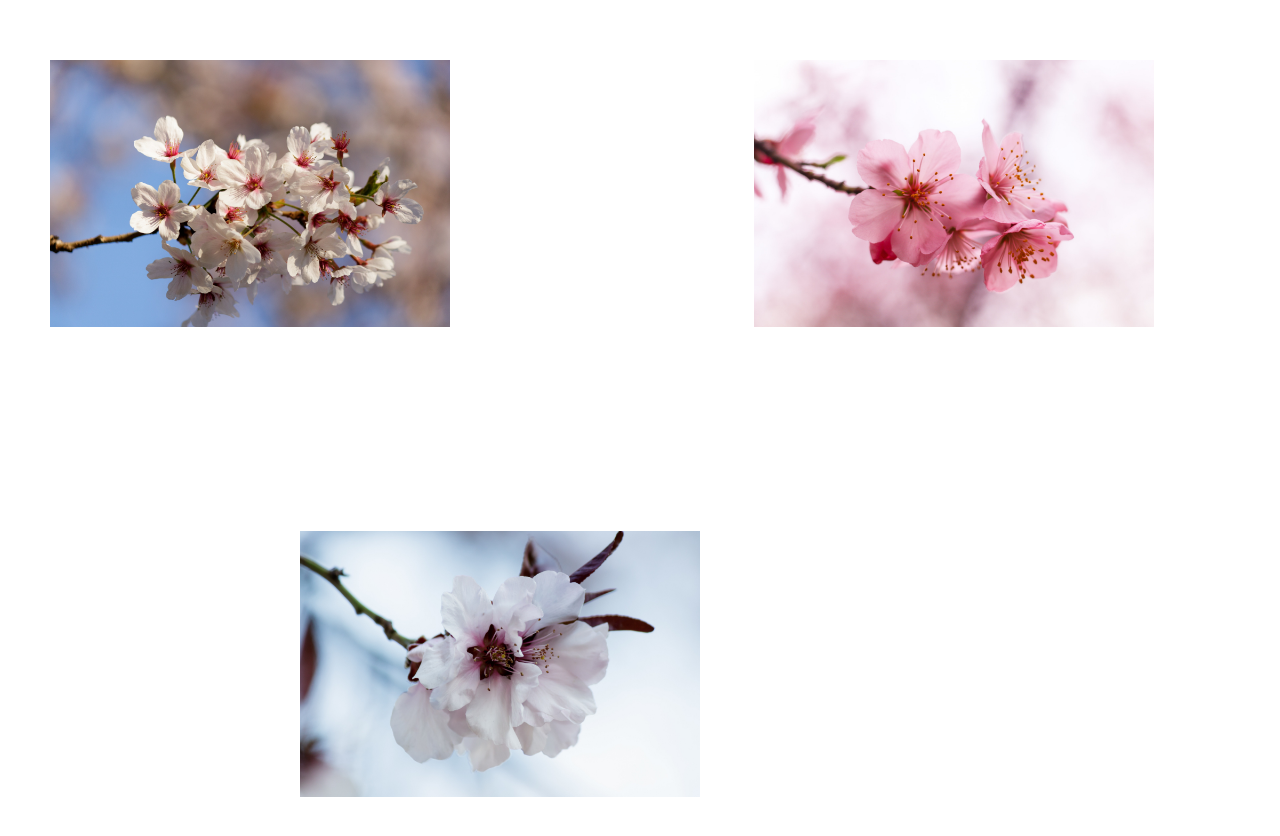
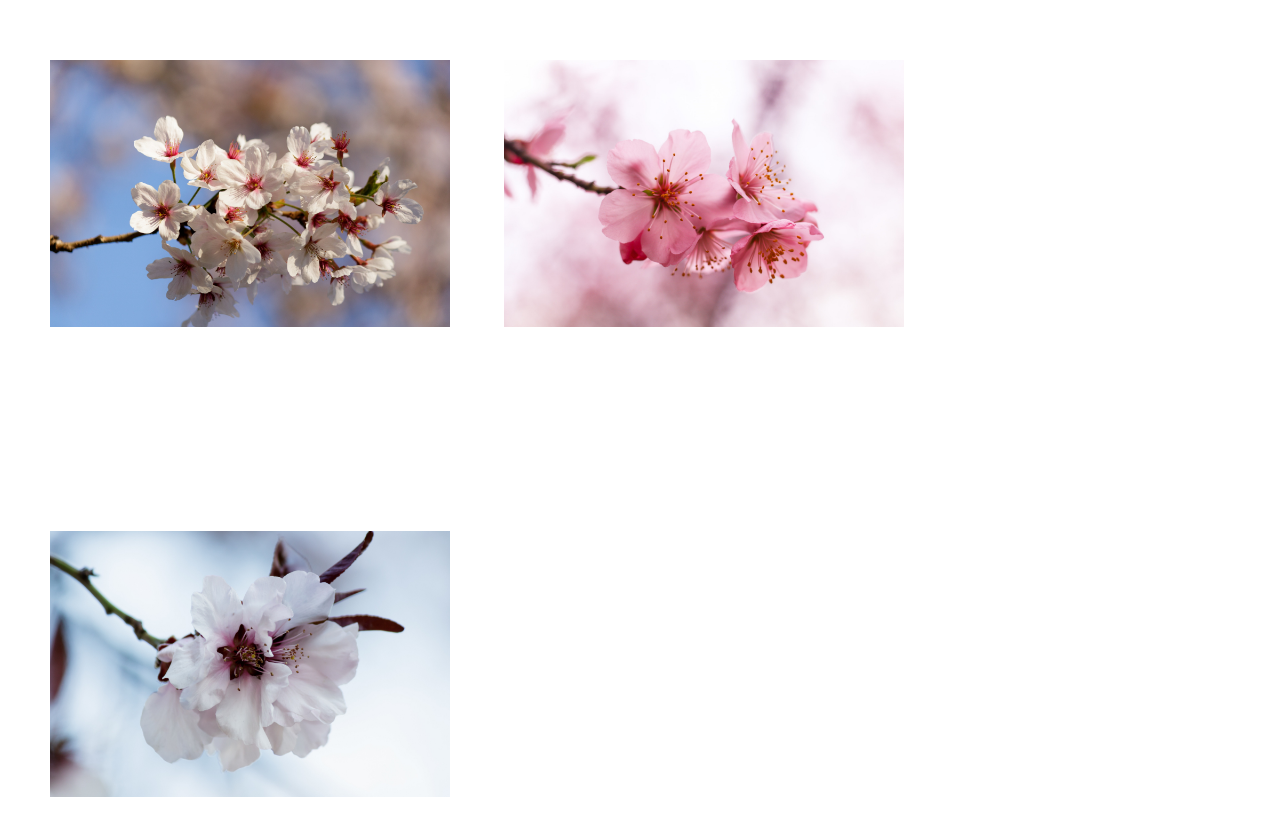
Before and after one commit to Gastonjz21/Hover-Image-options, a plain HTML site: page index.html in a window 1280 px wide. Shown: the part 140-976 px from the top of the page. Drawn offline with Linux system fonts and the light colour scheme.

Commit message:
Hover finish

```diff
--- a/css/styles.css
+++ b/css/styles.css
@@ -19,7 +19,7 @@ body{
     position: relative;
     width: 400px;
     margin-top: 200px;
-    margin-left: 300px;
+    margin-left: 50px;
     display: inline-block;
 }
 
@@ -27,7 +27,7 @@ body{
     position: relative;
     width: 400px;
     margin-top: 200px;
-    margin-left: 300px;
+    margin-left: 50px;
     display: inline-block;
 }
 
--- a/index.html
+++ b/index.html
@@ -9,6 +9,7 @@
     <title>Hover image</title>
 </head>
 <body>
+    <div class="all">
         <div class="image">
             <img class="image__img" src="img/flower1.jpg" alt="Flower" width="400">
             <div class="image__overlay">
@@ -38,5 +39,6 @@
                 </p>
             </div>
         </div>
+    </div>
 </body>
 </html>
```
Lines whose indentation alone changed are shown as unchanged.
